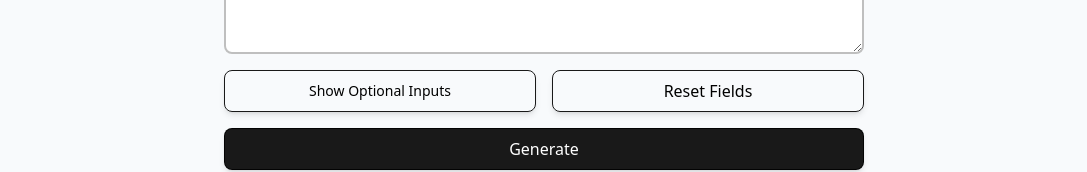
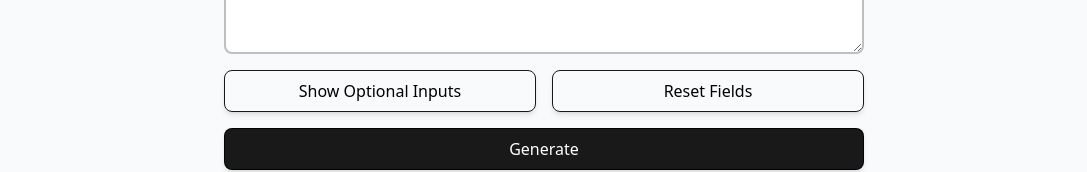
Before and after one commit to MohamedAlosaili/cover-letter-generator, a Next.js app: page / in a window 1280 px wide. Shown: the part 936-1108 px from the top of the page, without its empty margins (96-1183 px from the left). Built offline with nearby package versions, Linux system fonts and the light colour scheme.

Commit message:
Style: Change font-size to default 1rem instead of 0.875rem

```diff
--- a/src/components/Form/index.tsx
+++ b/src/components/Form/index.tsx
@@ -76,12 +76,7 @@ const Form = ({ userInfo, loading, ...props }: FormProps) => {
         <Tooltip hint="This controls how creative or conservative the model is when generating Cover Letters. A higher number will result in more creative results. Try default first." />
       </label>
 
-      <Button
-        alt
-        type="button"
-        className="text-sm"
-        onClick={() => setShowOptional(prev => !prev)}
-      >
+      <Button alt type="button" onClick={() => setShowOptional(prev => !prev)}>
         {showOptional ? "Hide" : "Show"} Optional Inputs
       </Button>
       <Button alt type="reset" disabled={loading}>
```
